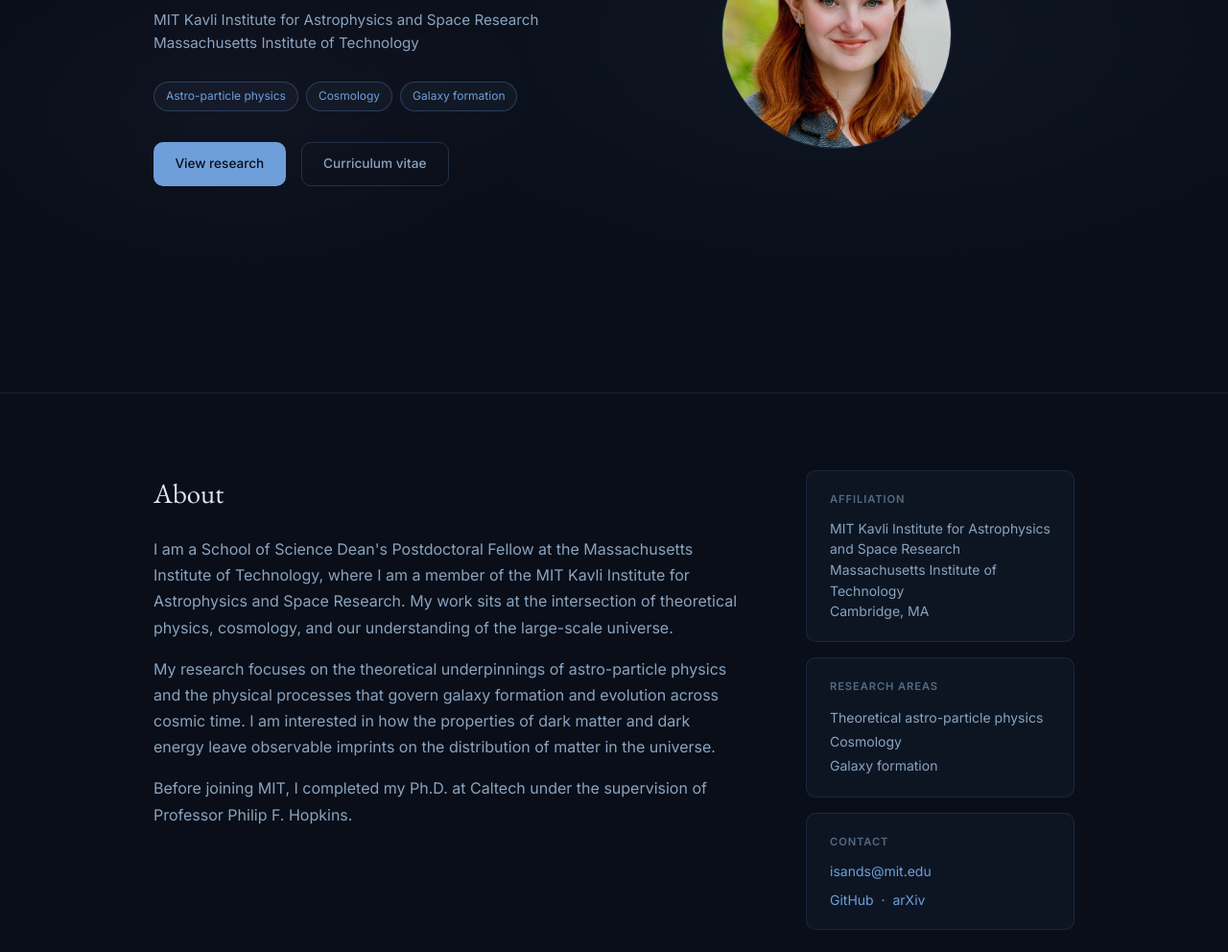
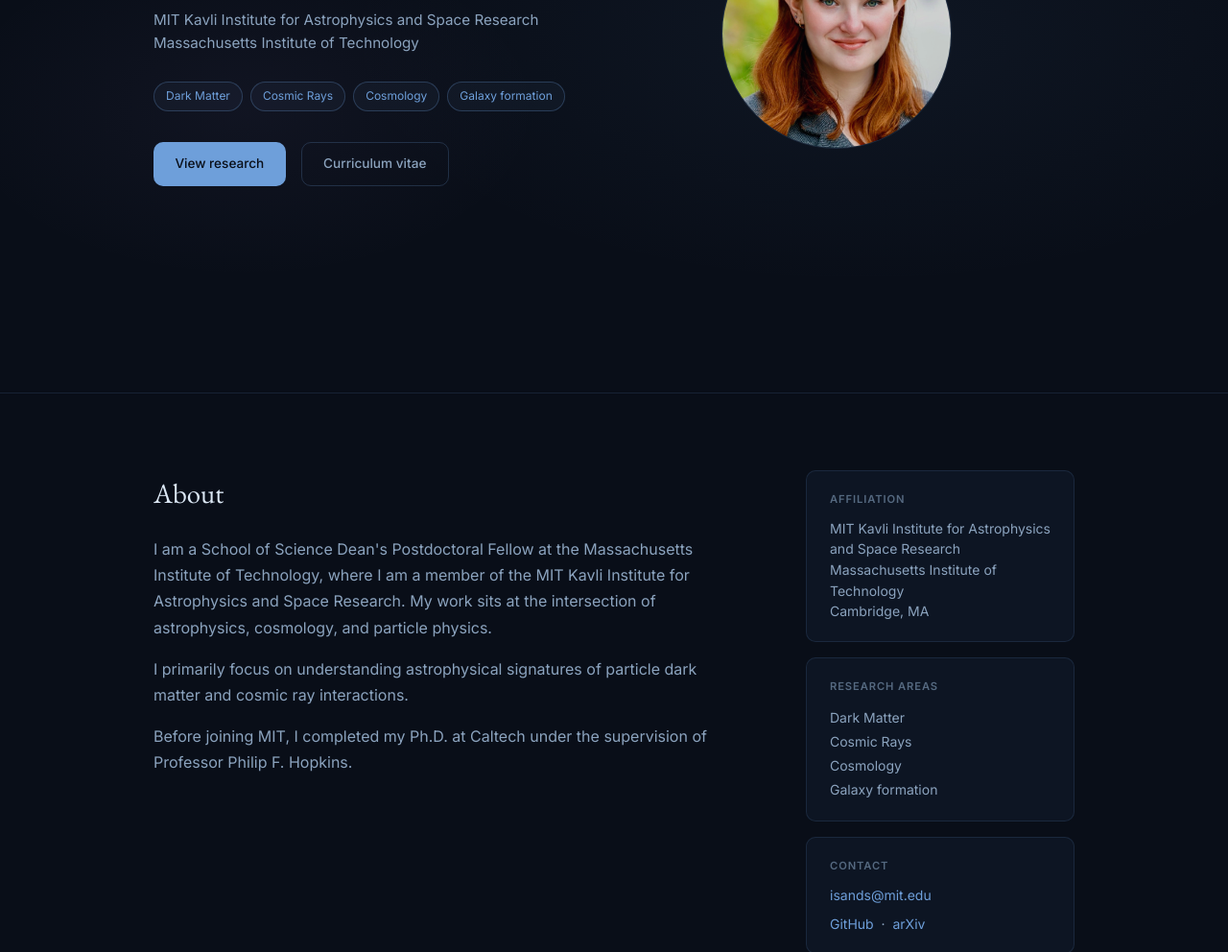
Before and after one commit to isands17/isabel.s.sands.github.io, a plain HTML site: page index.html in a window 1280 px wide. Shown: the part 391-1383 px from the top of the page at 96% size. Drawn offline with nearby package versions, Linux system fonts and the light colour scheme.

Commit message:
added more placeholders

```diff
--- a/index.html
+++ b/index.html
@@ -30,7 +30,8 @@
         <h1 class="hero-name">Isabel S. Sands</h1>
         <p class="hero-affil">MIT Kavli Institute for Astrophysics and Space Research<br>Massachusetts Institute of Technology</p>
         <div class="hero-tags">
-          <span class="tag">Astro-particle physics</span>
+          <span class="tag">Dark Matter</span>
+          <span class="tag">Cosmic Rays</span>
           <span class="tag">Cosmology</span>
           <span class="tag">Galaxy formation</span>
         </div>
@@ -86,8 +87,8 @@
       <div class="bio-grid">
         <div class="bio-text">
           <h2>About</h2>
-          <p>I am a School of Science Dean's Postdoctoral Fellow at the Massachusetts Institute of Technology, where I am a member of the MIT Kavli Institute for Astrophysics and Space Research. My work sits at the intersection of theoretical physics, cosmology, and our understanding of the large-scale universe.</p>
-          <p>My research focuses on the theoretical underpinnings of astro-particle physics and the physical processes that govern galaxy formation and evolution across cosmic time. I am interested in how the properties of dark matter and dark energy leave observable imprints on the distribution of matter in the universe.</p>
+          <p>I am a School of Science Dean's Postdoctoral Fellow at the Massachusetts Institute of Technology, where I am a member of the MIT Kavli Institute for Astrophysics and Space Research. My work sits at the intersection of astrophysics, cosmology, and particle physics.</p>
+          <p>I primarily focus on understanding astrophysical signatures of particle dark matter and cosmic ray interactions.</p>
           <p>Before joining MIT, I completed my Ph.D. at Caltech under the supervision of Professor Philip F. Hopkins.</p>
         </div>
         <div class="bio-sidebar">
@@ -98,7 +99,8 @@
           <div class="sidebar-card">
             <h3>Research areas</h3>
             <ul class="sidebar-list">
-              <li>Theoretical astro-particle physics</li>
+              <li>Dark Matter</li>
+              <li>Cosmic Rays</li>
               <li>Cosmology</li>
               <li>Galaxy formation</li>
             </ul>
```
